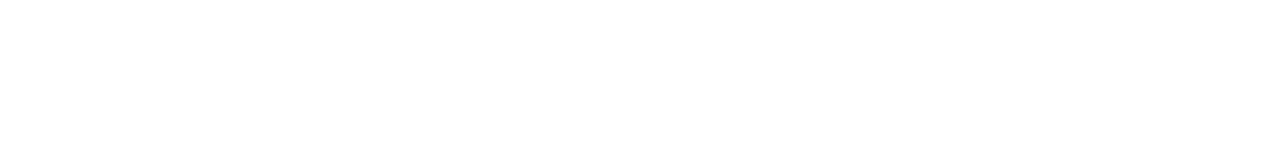
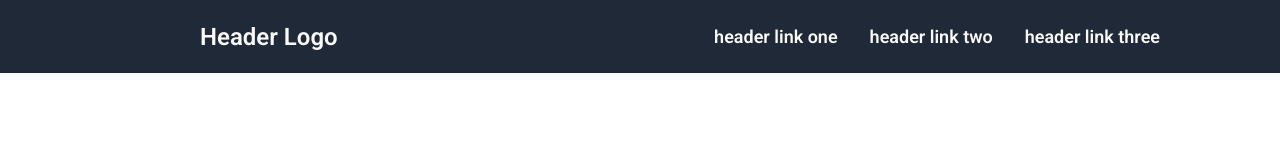
Before and after one commit to Rtmking/odin-landing-page, a plain HTML site: page index.html in a window 1280 px wide. Drawn offline with Linux system fonts and the light colour scheme.

Commit message:
Add header and style it

```diff
--- a/index.html
+++ b/index.html
@@ -5,9 +5,30 @@
     <meta http-equiv="X-UA-Compatible" content="IE=edge">
     <meta name="viewport" content="width=device-width, initial-scale=1.0">
     <link rel="stylesheet" href="style.css">
+    <!-- The google font -->
+    <link rel="preconnect" href="https://fonts.googleapis.com">
+    <link rel="preconnect" href="https://fonts.gstatic.com" crossorigin>
+    <link href="https://fonts.googleapis.com/css2?family=Outfit&family=Roboto:wght@600&display=swap" rel="stylesheet">
+
     <title>Landing Page</title>
 </head>
+
 <body>
+    <header>
+        <div class="logo">Header Logo</div>
+        <div class="header-items">
+            <ul>
+                <li><a href="#">header link one</a></li>
+                <li><a href="#">header link two</a></li>
+                <li><a href="#">header link three</a></li>
+            </ul>
+        </div>
+    </header>
+
+    <section class="first-section">
+        <div class="intro"></div>
+        <div class="picture"></div>
+    </section>
 
 </body>
 </html>
--- a/style.css
+++ b/style.css
@@ -0,0 +1,36 @@
+html, body {
+    font-family: "Roboto", sans-serif;
+    /* remove empty space around header and footer */
+    padding: 0;
+    margin: 0;
+}
+
+header {
+    color: #F9FAF8;
+    background-color: #1F2937;
+    padding: 10px 120px 10px 200px;
+    display: flex;
+    justify-content: space-between;
+    align-items: center;
+}
+
+/* Remove the list decoration */
+ul {
+    list-style-type: none;
+    /* use flexbox to put the header links next to each other */
+    display: flex;
+    gap: 2em;
+    color: #E5E7EB
+
+}
+/* Remove anchor tag decoration */
+a {
+    text-decoration: none;
+    color: #F9FAF8;
+    font-size: 18px;
+}
+
+.logo {
+    font-size: 24px;
+    font-weight: 900;
+}
```
